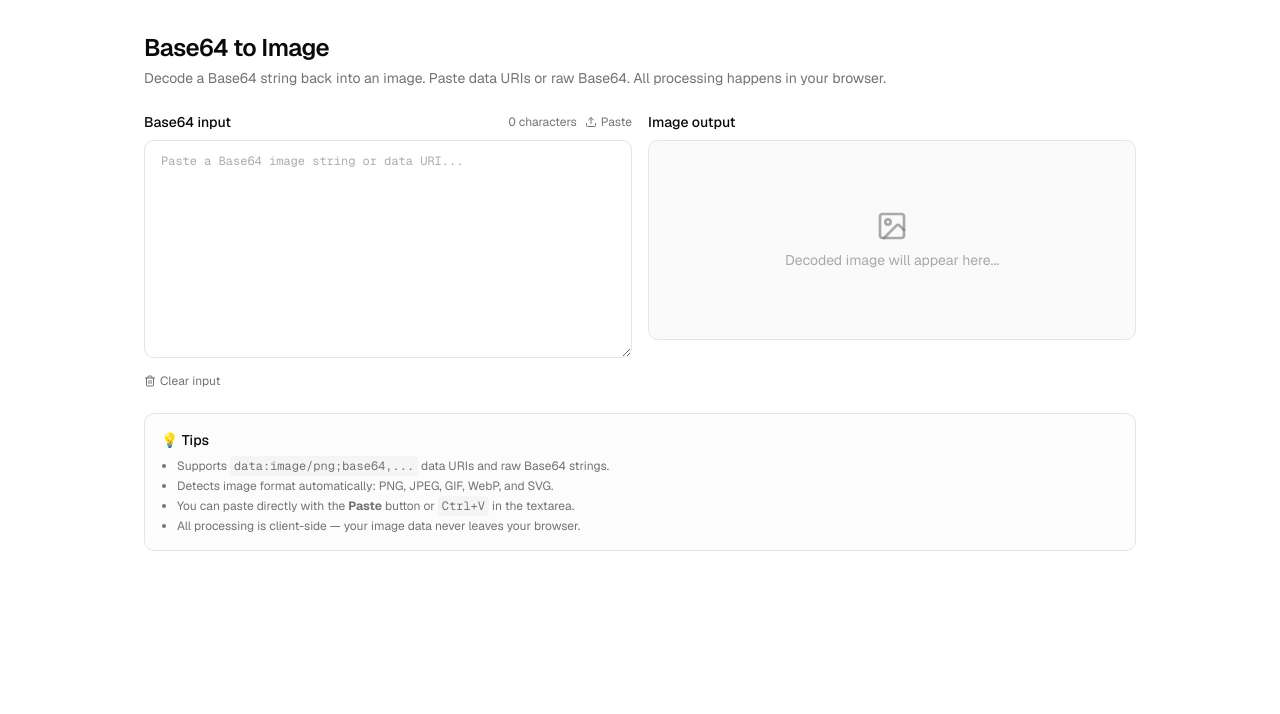
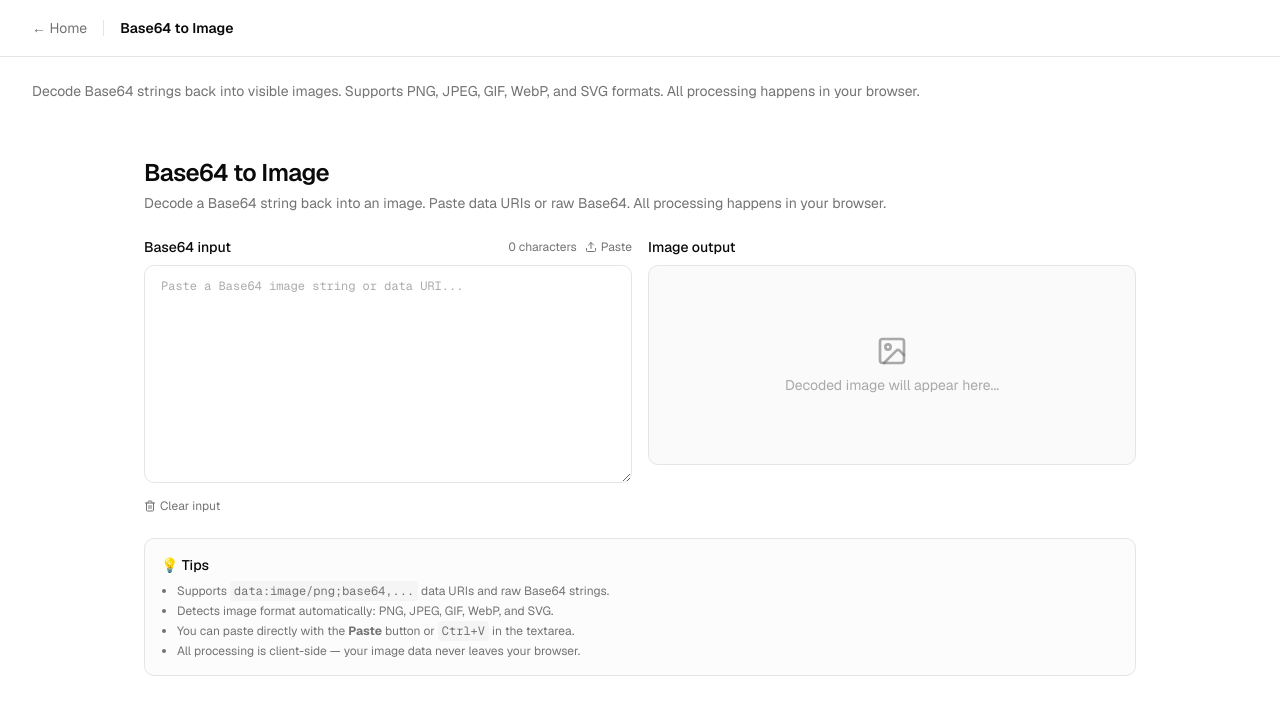
Before and after one commit to rsalgado85/project-formatter, a Next.js app: page /base64-to-image in a window 1280 px wide. Shown: the top 714 px of the page. Built offline with nearby package versions, Linux system fonts and the light colour scheme.

Commit message:
Unify page layout: add ← Home header to base64 and password pages
- /base64, /base64-to-image, /password-generator, /password-checker
  now have the same sticky header with ← Home link as JSON/XML/YAML pages
- Consistent navigation standard across all 8 tool pages

```diff
--- a/src/app/base64-to-image/page.tsx
+++ b/src/app/base64-to-image/page.tsx
@@ -2,11 +2,35 @@ import type { Metadata } from "next";
 import Base64ToImage from "@/features/base64/Base64ToImage";
 
 export const metadata: Metadata = {
-  title: "Base64 to Image - FormatterHub",
+  title: "Base64 to Image — FormatterHub",
   description:
     "Decode Base64 strings back into images. Supports PNG, JPEG, GIF, WebP and SVG. Free, client-side, no data upload.",
 };
 
 export default function Base64ToImagePage() {
-  return <Base64ToImage />;
+  return (
+    <div className="flex flex-col min-h-full bg-background">
+      <header className="sticky top-0 z-10 border-b border-border bg-background/95 backdrop-blur">
+        <div className="mx-auto flex h-14 max-w-7xl items-center gap-4 px-4 sm:px-6 lg:px-8">
+          <a
+            href="/"
+            className="flex items-center gap-1.5 text-sm text-muted-foreground hover:text-foreground transition-colors"
+          >
+            &larr; Home
+          </a>
+          <div className="h-4 w-px bg-border" />
+          <h1 className="text-sm font-semibold text-foreground">
+            Base64 to Image
+          </h1>
+        </div>
+      </header>
+      <main className="flex-1 mx-auto w-full max-w-7xl px-4 py-6 sm:px-6 lg:px-8">
+        <p className="mb-6 text-sm text-muted-foreground">
+          Decode Base64 strings back into visible images. Supports PNG,
+          JPEG, GIF, WebP, and SVG formats. All processing happens in your browser.
+        </p>
+        <Base64ToImage />
+      </main>
+    </div>
+  );
 }
--- a/src/app/base64/page.tsx
+++ b/src/app/base64/page.tsx
@@ -1,4 +1,4 @@
-import { Metadata } from "next";
+import type { Metadata } from "next";
 import Base64Tool from "@/features/base64/Base64Tool";
 
 export const metadata: Metadata = {
@@ -8,5 +8,29 @@ export const metadata: Metadata = {
 };
 
 export default function Base64Page() {
-  return <Base64Tool />;
+  return (
+    <div className="flex flex-col min-h-full bg-background">
+      <header className="sticky top-0 z-10 border-b border-border bg-background/95 backdrop-blur">
+        <div className="mx-auto flex h-14 max-w-7xl items-center gap-4 px-4 sm:px-6 lg:px-8">
+          <a
+            href="/"
+            className="flex items-center gap-1.5 text-sm text-muted-foreground hover:text-foreground transition-colors"
+          >
+            &larr; Home
+          </a>
+          <div className="h-4 w-px bg-border" />
+          <h1 className="text-sm font-semibold text-foreground">
+            Base64 Encoder / Decoder
+          </h1>
+        </div>
+      </header>
+      <main className="flex-1 mx-auto w-full max-w-7xl px-4 py-6 sm:px-6 lg:px-8">
+        <p className="mb-6 text-sm text-muted-foreground">
+          Encode text to Base64 or decode Base64 strings back to readable text.
+          All processing happens in your browser.
+        </p>
+        <Base64Tool />
+      </main>
+    </div>
+  );
 }
--- a/src/app/password-checker/page.tsx
+++ b/src/app/password-checker/page.tsx
@@ -1,4 +1,4 @@
-import { Metadata } from "next";
+import type { Metadata } from "next";
 import PasswordStrengthChecker from "@/features/password/PasswordStrengthChecker";
 
 export const metadata: Metadata = {
@@ -8,5 +8,29 @@ export const metadata: Metadata = {
 };
 
 export default function PasswordCheckerPage() {
-  return <PasswordStrengthChecker />;
+  return (
+    <div className="flex flex-col min-h-full bg-background">
+      <header className="sticky top-0 z-10 border-b border-border bg-background/95 backdrop-blur">
+        <div className="mx-auto flex h-14 max-w-7xl items-center gap-4 px-4 sm:px-6 lg:px-8">
+          <a
+            href="/"
+            className="flex items-center gap-1.5 text-sm text-muted-foreground hover:text-foreground transition-colors"
+          >
+            &larr; Home
+          </a>
+          <div className="h-4 w-px bg-border" />
+          <h1 className="text-sm font-semibold text-foreground">
+            Password Strength Checker
+          </h1>
+        </div>
+      </header>
+      <main className="flex-1 mx-auto w-full max-w-7xl px-4 py-6 sm:px-6 lg:px-8">
+        <p className="mb-6 text-sm text-muted-foreground">
+          Check how strong your password is. Get an entropy estimate, estimated
+          crack time, and detailed improvement tips.
+        </p>
+        <PasswordStrengthChecker />
+      </main>
+    </div>
+  );
 }
--- a/src/app/password-generator/page.tsx
+++ b/src/app/password-generator/page.tsx
@@ -1,4 +1,4 @@
-import { Metadata } from "next";
+import type { Metadata } from "next";
 import PasswordGenerator from "@/features/password/PasswordGenerator";
 
 export const metadata: Metadata = {
@@ -8,5 +8,29 @@ export const metadata: Metadata = {
 };
 
 export default function PasswordGeneratorPage() {
-  return <PasswordGenerator />;
+  return (
+    <div className="flex flex-col min-h-full bg-background">
+      <header className="sticky top-0 z-10 border-b border-border bg-background/95 backdrop-blur">
+        <div className="mx-auto flex h-14 max-w-7xl items-center gap-4 px-4 sm:px-6 lg:px-8">
+          <a
+            href="/"
+            className="flex items-center gap-1.5 text-sm text-muted-foreground hover:text-foreground transition-colors"
+          >
+            &larr; Home
+          </a>
+          <div className="h-4 w-px bg-border" />
+          <h1 className="text-sm font-semibold text-foreground">
+            Password Generator
+          </h1>
+        </div>
+      </header>
+      <main className="flex-1 mx-auto w-full max-w-7xl px-4 py-6 sm:px-6 lg:px-8">
+        <p className="mb-6 text-sm text-muted-foreground">
+          Generate strong, cryptographically secure passwords with custom length
+          and character types.
+        </p>
+        <PasswordGenerator />
+      </main>
+    </div>
+  );
 }
```
